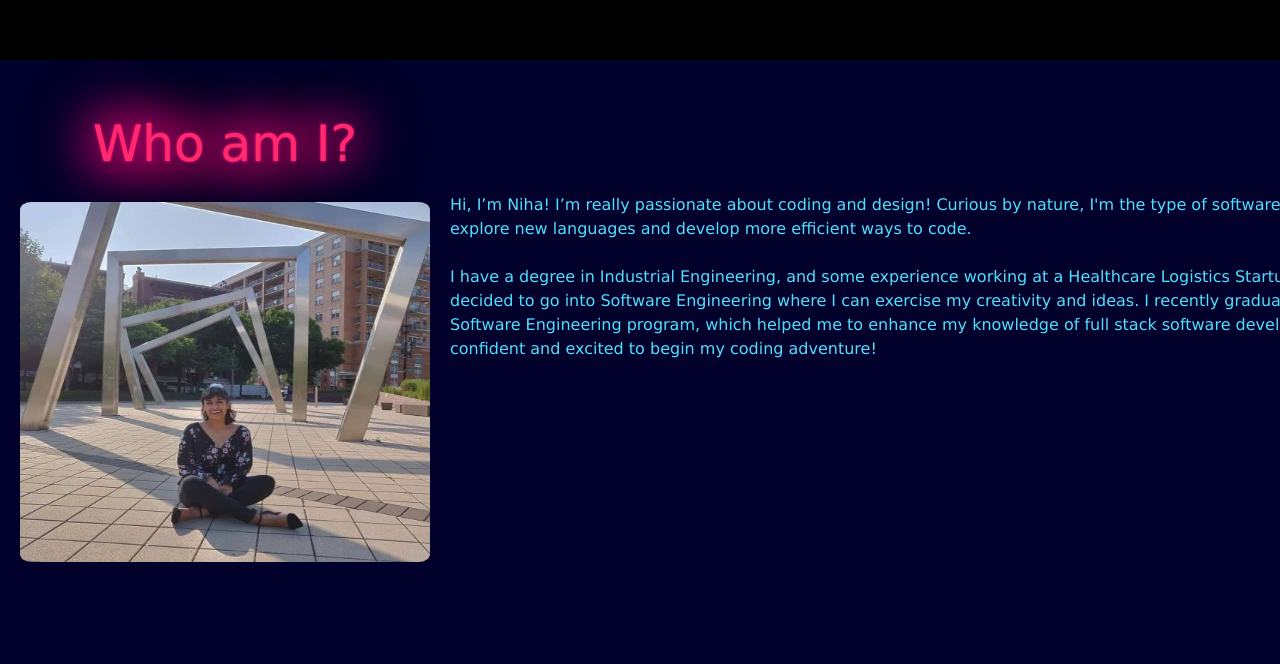
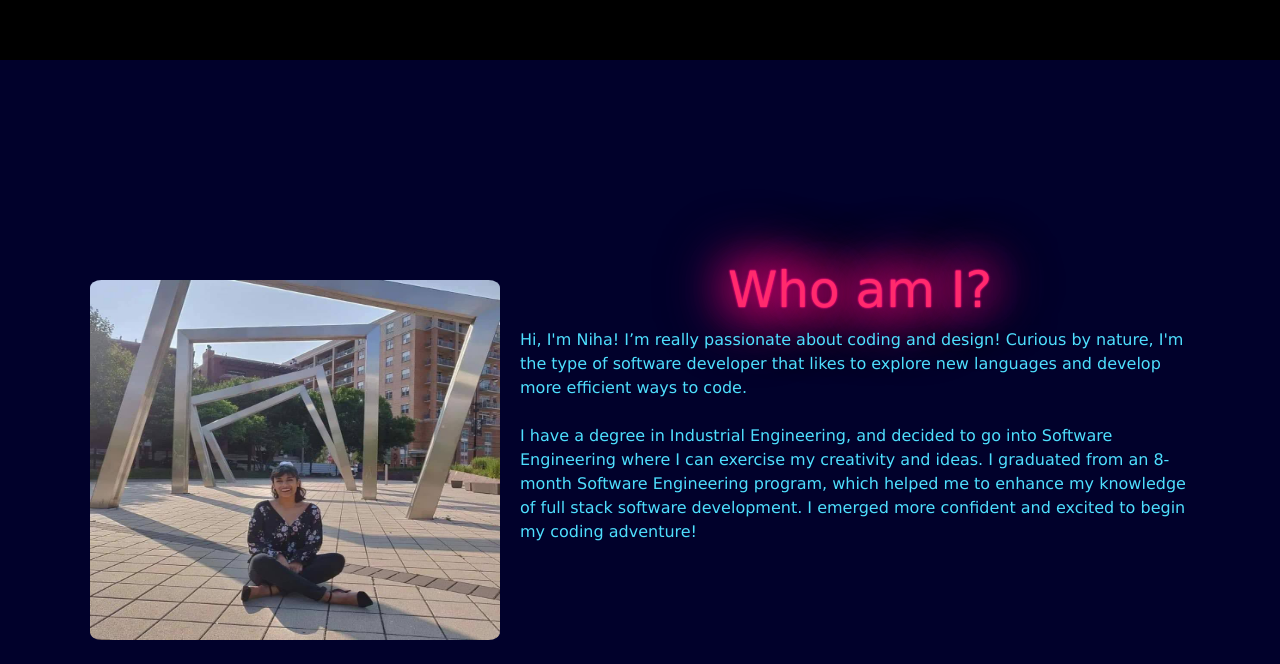
Before and after one commit to nihaahmad26/nihaahmad26.github.io, a website: page index.html in a window 1280 px wide. Shown: the part 740-1404 px from the top of the page. Drawn offline with nearby package versions, Linux system fonts and the light colour scheme.

Commit message:
Aesthetics

```diff
--- a/index.html
+++ b/index.html
@@ -4,6 +4,8 @@
     <meta charset="UTF-8">
     <meta http-equiv="X-UA-Compatible" content="IE=edge">
     <meta name="viewport" content="width=device-width, initial-scale=1.0">
+    <link rel="stylesheet" href="https://cdn.jsdelivr.net/npm/bootstrap@4.0.0/dist/css/bootstrap.min.css" integrity="sha384-Gn5384xqQ1aoWXA+058RXPxPg6fy4IWvTNh0E263XmFcJlSAwiGgFAW/dAiS6JXm" crossorigin="anonymous">
+
     <title>Portfolio</title>
 
     <link rel="stylesheet" href="mystyle.css">
@@ -34,16 +36,20 @@
 
 
     <div id = "About-me">
-        <div class = "intro">
-            <h1 class="glow">Who am I?</h1>
-            <img src="images/niha.jpg" class="image">
-        </div>
-            <p class = "intro">Hi, I’m Niha! I’m really passionate about coding and design! Curious by nature, I'm the type of software developer that likes to explore new languages and develop more efficient ways to code.
+        <div class="media">
+            <div class="media-left">
+              <a href="#">
+                <img src="images/niha.jpg" class="image">
+              </a>
+            </div>
+            <div class="media-body">
+              <h4 class="media-heading"><h1 class="glow">Who am I?</h1></h4>
+                Hi, I'm Niha! I’m really passionate about coding and design! Curious by nature, I'm the type of software developer that likes to explore new languages and develop more efficient ways to code.
                 <br>
                 <br>
-
-        I have a degree in Industrial Engineering, and some experience working at a Healthcare Logistics Startup. After graduating UIC, I decided to go into Software Engineering where I can exercise my creativity and ideas. I recently graduated from an 8-month Software Engineering program, which helped me to enhance my knowledge of full stack software development. I emerged more confident and excited to begin my coding adventure!</p>
-
+                I have a degree in Industrial Engineering, and decided to go into Software Engineering where I can exercise my creativity and ideas. I graduated from an 8-month Software Engineering program, which helped me to enhance my knowledge of full stack software development. I emerged more confident and excited to begin my coding adventure!
+            </div>
+          </div>
     </div>
 
     <div id = "skills">
@@ -106,44 +112,6 @@
           </div>
 
 
-        <!-- <div class = "proj">
-            <div class="img__wrap">
-                <img class="img__img" src="images/Social_Cal.png" />
-                <div class="img__description">
-                    <a href="https://github.com/tue92944/socialcalendar"><i class="fa-brands fa-github fa-2x"></i></a>
-                </div>
-                <h2>Social Calendar</h2>
-                <h3>Group Project</h3>
-                <p>Users can create Events, RSVP, and view which other guests will be attending as well</p>
-            </div>
-        </div>
-
-        <div class = "proj">
-            <div class="img__wrap">
-                <img class="img__img" src="images/book.png" />
-                <div class="img__description">
-                    <a href="https://github.com/nihaahmad26/fav_book"><i class="fa-brands fa-github fa-2x"></i></a>
-                </div>
-                <h2>Favorite Book</h2>
-                <h3>Solo Project</h3>
-                <p>Users can create books, add to favorites list, and see other users who have added the book to their favorites</p>
-            </div>
-        </div>
-
-        <div class = "proj">
-            <div class="img__wrap">
-            <video controls width="250">
-                <source src="images/game.mp4" type="video/webm">
-                <source src="images/game.mp4" type="video/mp4">
-            </video>
-            <div class = "game">
-                <h2>Game Library</h2>
-                <h3>Solo Project</h3>
-                <p>Users can create Games, leave reviews, and see other reviews as well!</p>
-            </div>
-            </div>
-        </div> -->
-
     </div>
     <script>
     let slideIndex = 1;
@@ -176,7 +144,7 @@
         }
         </script>
 
-    <h1 class="glow">Video Demonstrations</h1>
+    <h1 class="glow">Video Demonstrations Below</h1>
     <div class="videos">
     <div class = "proj">
         <div class="img__wrap">
--- a/mystyle.css
+++ b/mystyle.css
@@ -35,7 +35,9 @@
 
 
 #About-me{
-    height: 750px;
+    padding-left: 70px;
+    width: 1200px;
+    height: 800px;
     display: flex;
     justify-content: center;
     align-items: center;
@@ -180,8 +182,8 @@ figcaption{
     align-items: flex-end;
 }
 
-.intro {
-    margin-top: -300px;
+.media-heading{
+  margin-top: -125px;
 }
 
 #skills {
```
